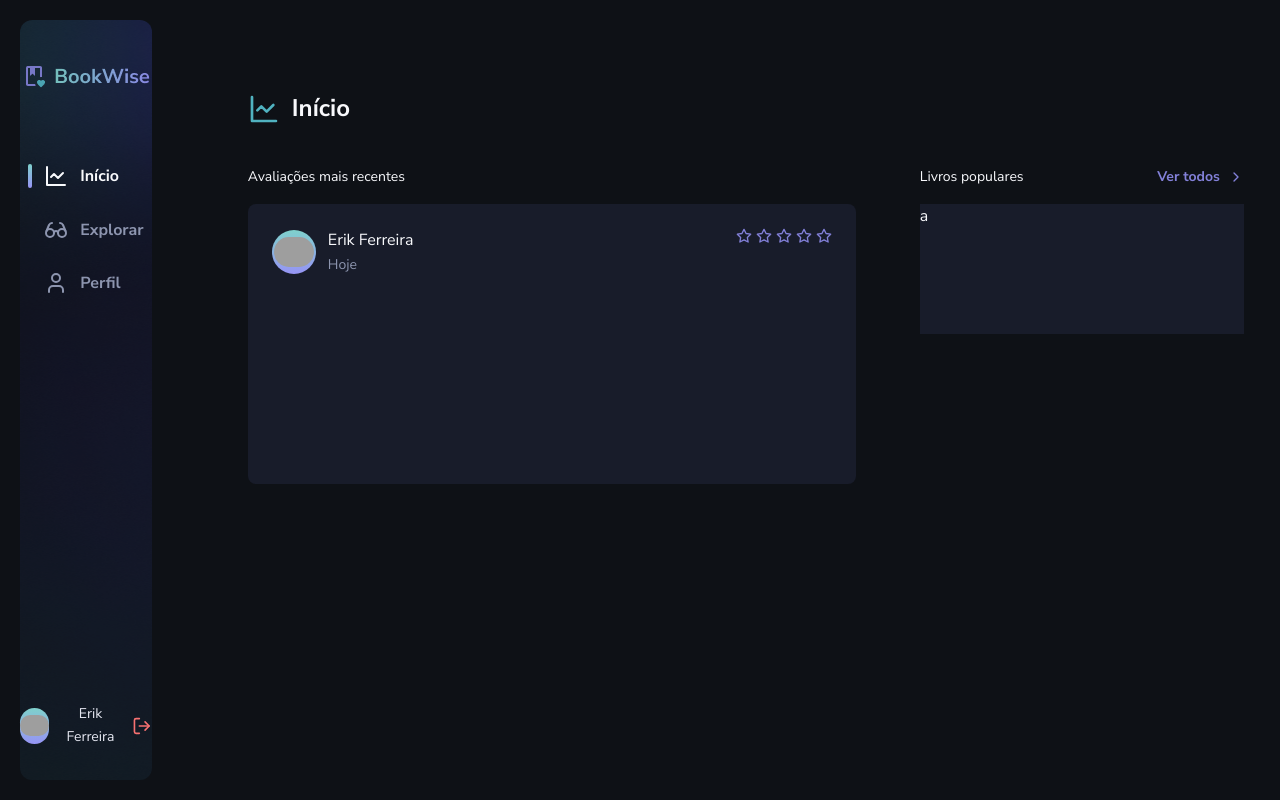
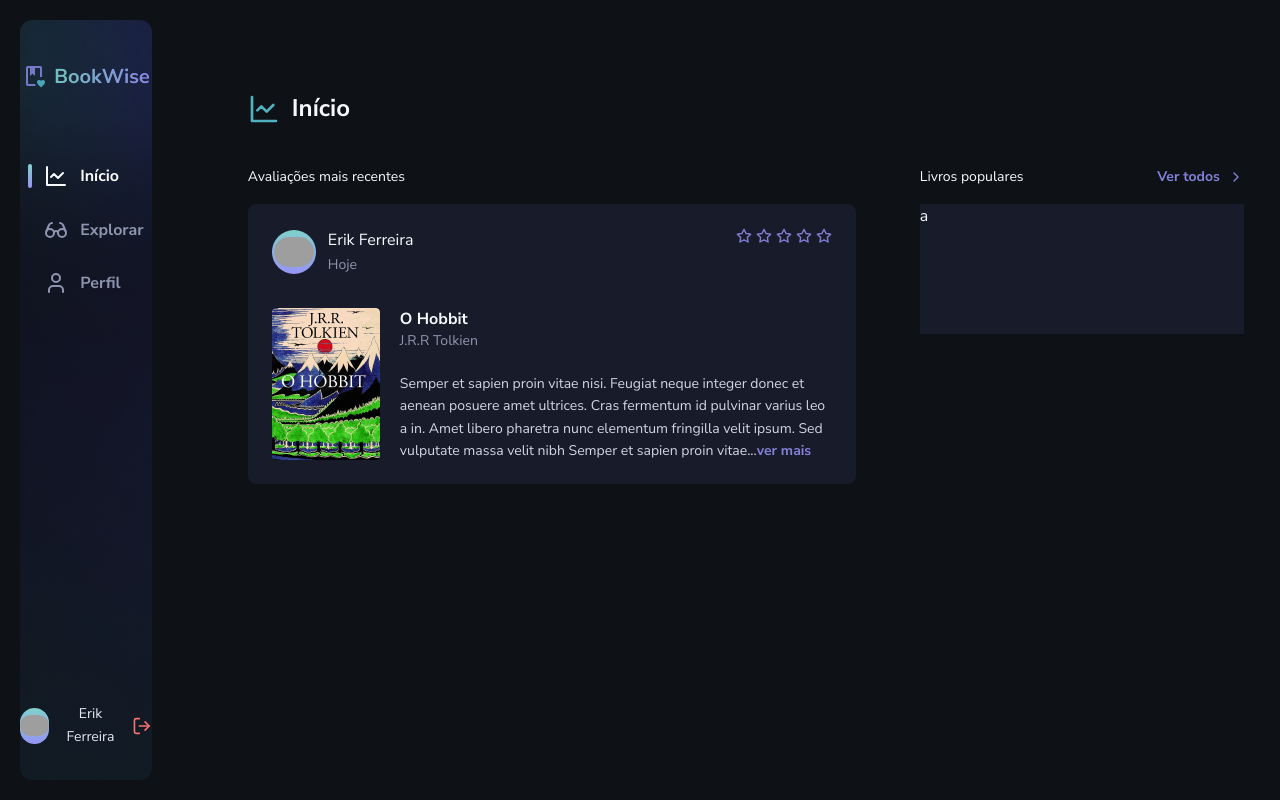
Before and after one commit to erik-ferreira/book-wise, a Next.js app: page /user/home in a window 1280 px wide. Shown: the top 800 px of the page. Built offline with nearby package versions, Linux system fonts and the light colour scheme; grey boxes are pictures that could not be loaded.

Commit message:
feat: component CardBook

```diff
--- a/src/app/user/home/page.tsx
+++ b/src/app/user/home/page.tsx
@@ -1,9 +1,8 @@
 import { LineChart } from "lucide-react"
 
 import { Header } from "@/components/Header"
-import { Avatar } from "@/components/Avatar"
+import { CardBook } from "@/components/CardBook"
 import { TitleSection } from "@/components/TitleSection"
-import { Rating } from "@/components/Rating"
 
 export default function Home() {
   return (
@@ -11,22 +10,7 @@ export default function Home() {
       <Header label="Início" icon={LineChart} />
 
       <div className="flex gap-16">
-        <section className="w-[608px]">
-          <TitleSection label="Avaliações mais recentes" />
-
-          <article className="bg-gray-700 w-full h-[280px] rounded-md p-6">
-            <header className="flex justify-between">
-              <Avatar
-                variant="large"
-                date="Hoje"
-                username="Erik Ferreira"
-                src="https://github.com/erik-ferreira.png"
-              />
-
-              <Rating totalStar={4} />
-            </header>
-          </article>
-        </section>
+        <CardBook title="Avaliações mais recentes" />
 
         <section className="w-[324px]">
           <TitleSection label="Livros populares" href="/all" />
--- /dev/null
+++ b/src/components/CardBook.tsx
@@ -0,0 +1,58 @@
+import Image from "next/image"
+
+import { Rating } from "./Rating"
+import { Avatar } from "./Avatar"
+import { TitleSection } from "./TitleSection"
+
+import hobbitBookPng from "../assets/books/hobbit.png"
+
+interface CardBookProps {
+  title: string
+}
+
+export function CardBook({ title }: CardBookProps) {
+  return (
+    <section className="w-[608px]">
+      <TitleSection label={title} />
+
+      <article className="bg-gray-700 w-full h-[280px] rounded-md p-6 space-y-8">
+        <header className="flex justify-between">
+          <Avatar
+            variant="large"
+            date="Hoje"
+            username="Erik Ferreira"
+            src="https://github.com/erik-ferreira.png"
+          />
+
+          <Rating totalStar={4} />
+        </header>
+
+        <main className="flex gap-5">
+          <Image
+            src={hobbitBookPng}
+            width={108}
+            height={152}
+            alt=""
+            className="w-[108px] h-[152px] rounded"
+          />
+
+          <div>
+            <h2 className="font-bold leading-short">O Hobbit</h2>
+            <p className="text-sm leading-base text-gray-400 mb-5">
+              J.R.R Tolkien
+            </p>
+
+            <div className="w-full h-24 text-gray-300 text-sm leading-base overflow-hidden">
+              Semper et sapien proin vitae nisi. Feugiat neque integer donec et
+              aenean posuere amet ultrices. Cras fermentum id pulvinar varius
+              leo a in. Amet libero pharetra nunc elementum fringilla velit
+              ipsum. Sed vulputate massa velit nibh Semper et sapien proin
+              vitae...
+              <strong className="text-purple-100">ver mais</strong>
+            </div>
+          </div>
+        </main>
+      </article>
+    </section>
+  )
+}
```
